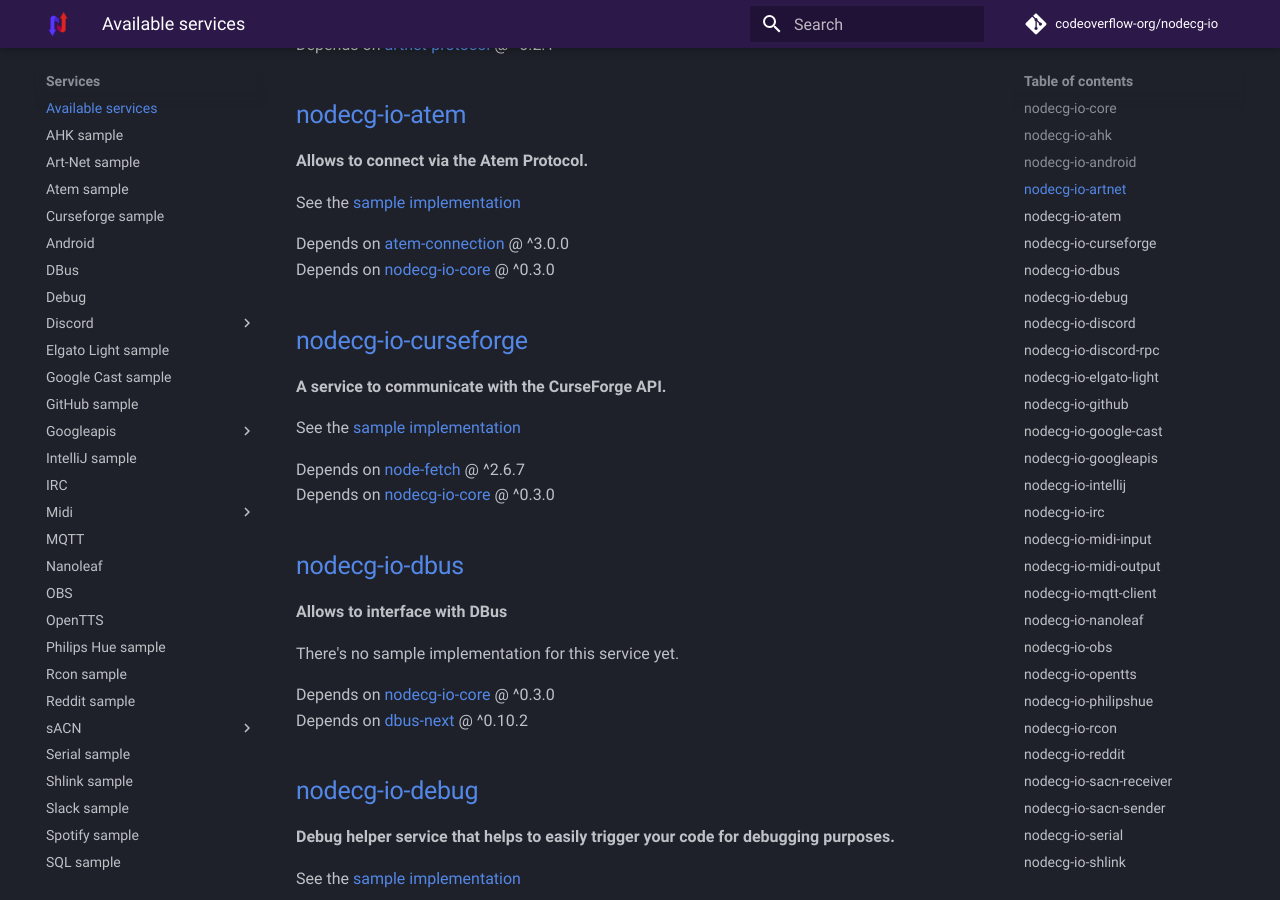
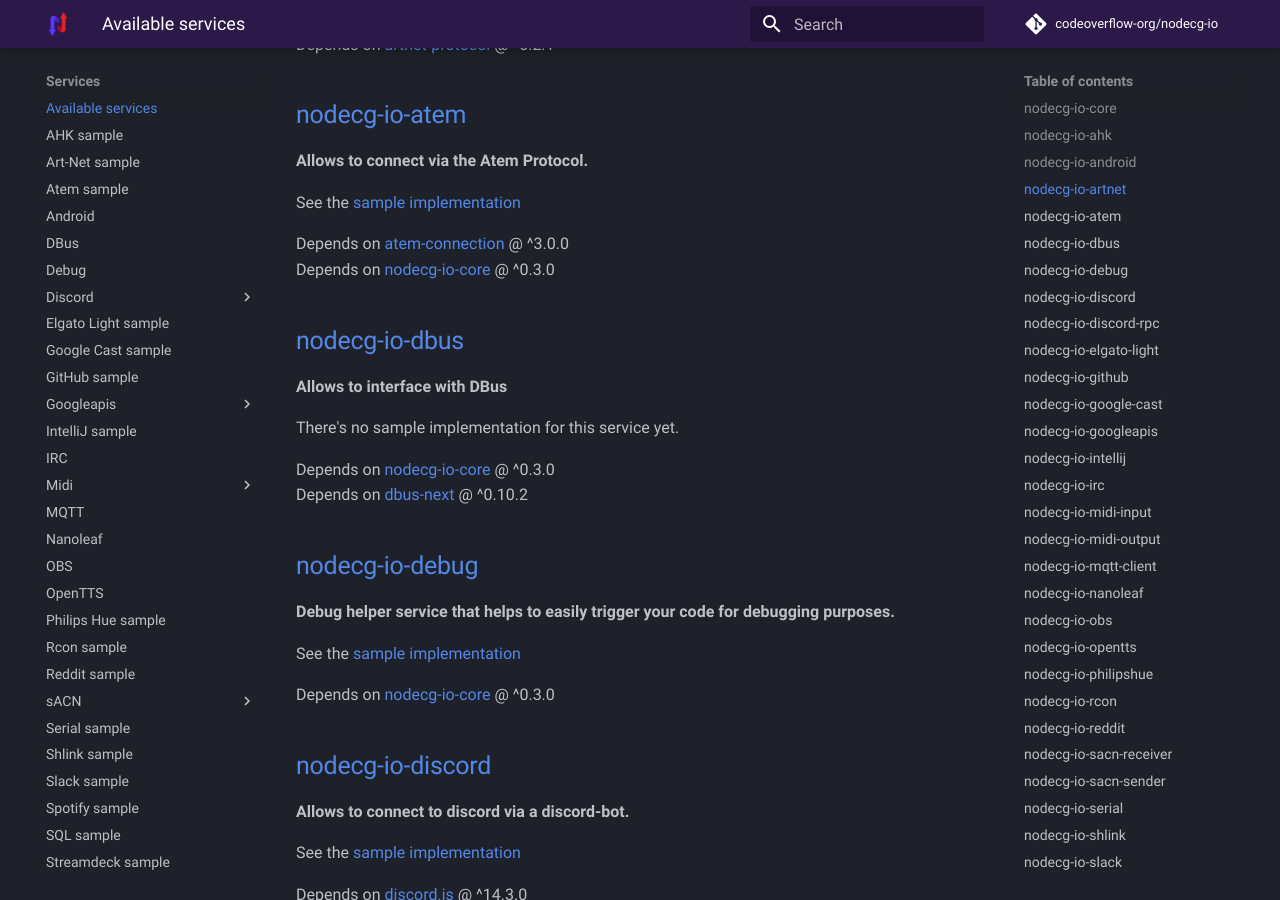
Before and after one commit to codeoverflow-org/nodecg-io-docs, an MkDocs documentation site: the page built from docs/services.md, in a window 1280 px wide and 900 px high, scrolled down 1067 px. Built offline with MkDocs 1.6.1 and Material for MkDocs 9.7.7, drawn with Linux system fonts in a browser that asks for light colours; comment, search, counter and statistics services are not loaded; the version menu is left out.

Commit message:
Remove curseforge service (#139)
* Remove curseforge service

* Remove curseforge from services list

```diff
--- a/docs/services.md
+++ b/docs/services.md
@@ -44,15 +44,6 @@
 See the [sample implementation](samples/atem.md)
 
 Depends on [atem-connection](https://www.npmjs.com/package/atem-connection) @ ^3.0.0 <br>
-Depends on [nodecg-io-core](https://github.com/codeoverflow-org/nodecg-io/tree/main/nodecg-io-core) @ ^0.3.0 <br>
-
-## [nodecg-io-curseforge](https://github.com/codeoverflow-org/nodecg-io/tree/main/services/nodecg-io-curseforge)
-
-**A service to communicate with the CurseForge API.**
-
-See the [sample implementation](samples/curseforge.md)
-
-Depends on [node-fetch](https://www.npmjs.com/package/node-fetch) @ ^2.6.7 <br>
 Depends on [nodecg-io-core](https://github.com/codeoverflow-org/nodecg-io/tree/main/nodecg-io-core) @ ^0.3.0 <br>
 
 ## [nodecg-io-dbus](https://github.com/codeoverflow-org/nodecg-io/tree/main/services/nodecg-io-dbus)
--- a/mkdocs.yml
+++ b/mkdocs.yml
@@ -59,7 +59,6 @@
           - AHK sample: samples/ahk.md
           - Art-Net sample: samples/artnet.md
           - Atem sample: samples/atem.md
-          - Curseforge sample: samples/curseforge.md
           - Android: samples/android.md
           - DBus: samples/dbus-ratbagd.md
           - Debug: samples/debug.md
```
Also changed, not shown: docs/index.md (+0 -1 lines), docs/samples/curseforge.md (deleted, +0 -20 lines).
